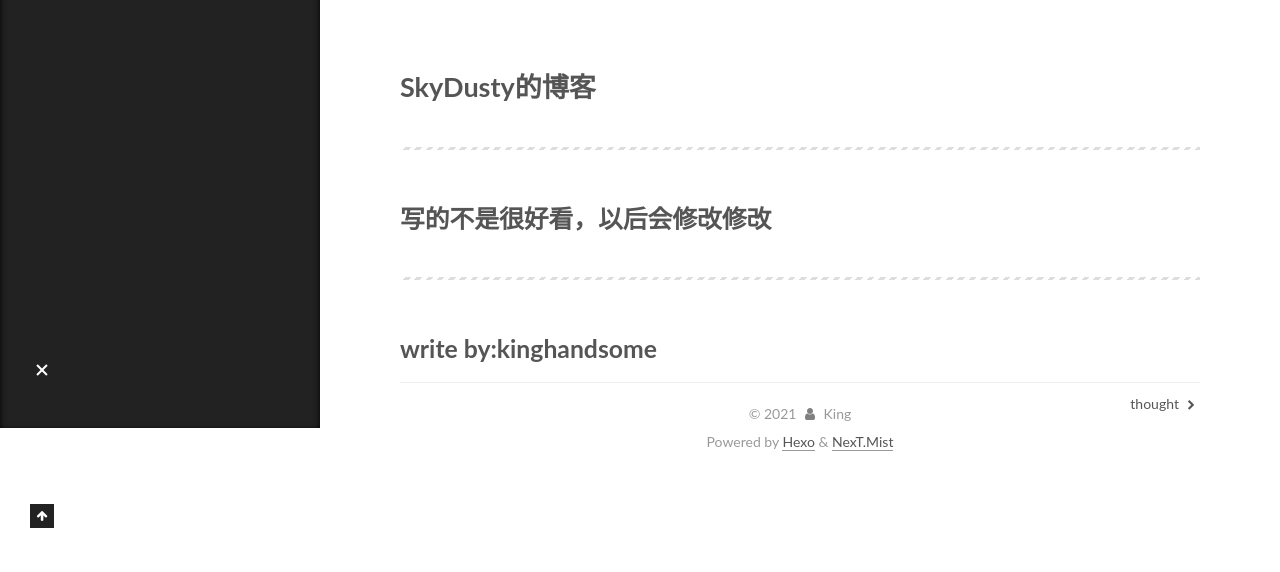
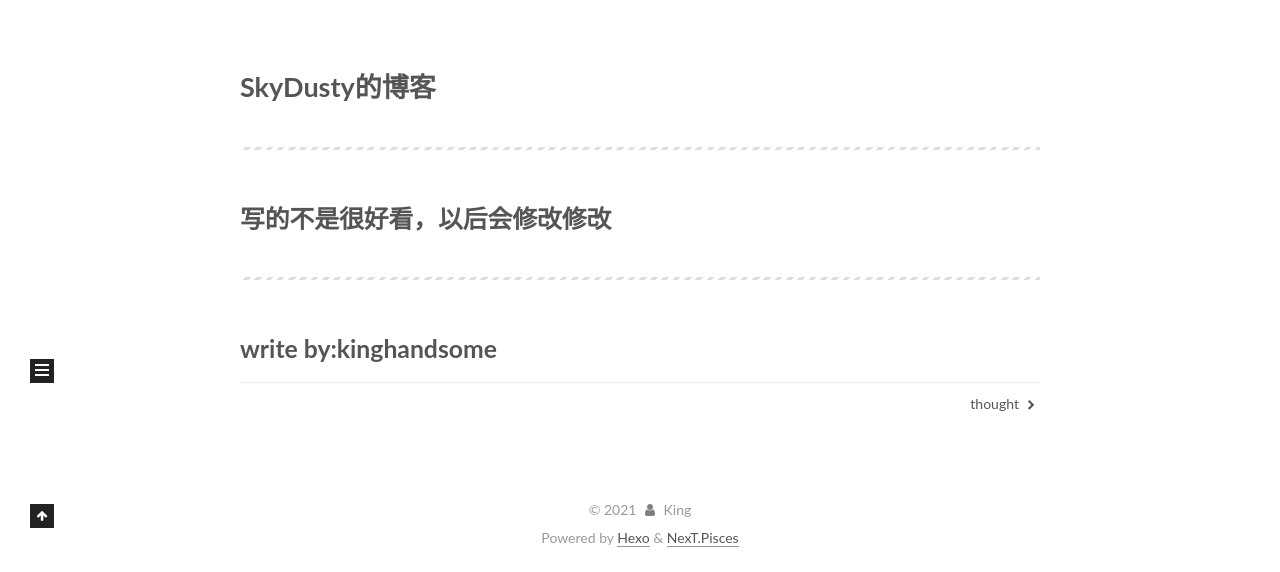
Before and after one commit to SkyDusty/SkyDusty.github.io, a plain HTML site: page 2021/03/09/hello-world/index.html in a window 1280 px wide. Shown: the part 372-944 px from the top of the page. Before the commit the page ends 848 px from the top, so only its background shows below. Drawn offline with Linux system fonts and the light colour scheme.

Commit message:
Site updated: 2021-03-16 17:39:59

```diff
--- a/2021/03/09/hello-world/index.html
+++ b/2021/03/09/hello-world/index.html
@@ -17,7 +17,7 @@
 
 <script id="hexo-configurations">
     var NexT = window.NexT || {};
-    var CONFIG = {"hostname":"skydusty.github.io","root":"/","scheme":"Mist","version":"7.8.0","exturl":false,"sidebar":{"position":"left","display":"post","padding":18,"offset":12,"onmobile":false},"copycode":{"enable":false,"show_result":false,"style":null},"back2top":{"enable":true,"sidebar":false,"scrollpercent":false},"bookmark":{"enable":false,"color":"#222","save":"auto"},"fancybox":false,"mediumzoom":false,"lazyload":false,"pangu":false,"comments":{"style":"tabs","active":null,"storage":true,"lazyload":false,"nav":null},"algolia":{"hits":{"per_page":10},"labels":{"input_placeholder":"Search for Posts","hits_empty":"We didn't find any results for the search: ${query}","hits_stats":"${hits} results found in ${time} ms"}},"localsearch":{"enable":false,"trigger":"auto","top_n_per_article":1,"unescape":false,"preload":false},"motion":{"enable":true,"async":false,"transition":{"post_block":"fadeIn","post_header":"slideDownIn","post_body":"slideDownIn","coll_header":"slideLeftIn","sidebar":"slideUpIn"}}};
+    var CONFIG = {"hostname":"skydusty.github.io","root":"/","scheme":"Pisces","version":"7.8.0","exturl":false,"sidebar":{"position":"left","display":"post","padding":18,"offset":12,"onmobile":false},"copycode":{"enable":false,"show_result":false,"style":null},"back2top":{"enable":true,"sidebar":false,"scrollpercent":false},"bookmark":{"enable":false,"color":"#222","save":"auto"},"fancybox":false,"mediumzoom":false,"lazyload":false,"pangu":false,"comments":{"style":"tabs","active":null,"storage":true,"lazyload":false,"nav":null},"algolia":{"hits":{"per_page":10},"labels":{"input_placeholder":"Search for Posts","hits_empty":"We didn't find any results for the search: ${query}","hits_stats":"${hits} results found in ${time} ms"}},"localsearch":{"enable":false,"trigger":"auto","top_n_per_article":1,"unescape":false,"preload":false},"motion":{"enable":true,"async":false,"transition":{"post_block":"fadeIn","post_header":"slideDownIn","post_body":"slideDownIn","coll_header":"slideLeftIn","sidebar":"slideUpIn"}}};
   </script>
 
   <meta name="description" content="SkyDusty的博客 写的不是很好看，以后会修改修改 write by:kinghandsome">
@@ -321,7 +321,7 @@
   </span>
   <span class="author" itemprop="copyrightHolder">King</span>
 </div>
-  <div class="powered-by">Powered by <a href="https://hexo.io/" class="theme-link" rel="noopener" target="_blank">Hexo</a> & <a href="https://mist.theme-next.org/" class="theme-link" rel="noopener" target="_blank">NexT.Mist</a>
+  <div class="powered-by">Powered by <a href="https://hexo.io/" class="theme-link" rel="noopener" target="_blank">Hexo</a> & <a href="https://pisces.theme-next.org/" class="theme-link" rel="noopener" target="_blank">NexT.Pisces</a>
   </div>
 
 
@@ -347,7 +347,7 @@
 <script src="/js/motion.js"></script>
 
 
-<script src="/js/schemes/muse.js"></script>
+<script src="/js/schemes/pisces.js"></script>
 
 
 <script src="/js/next-boot.js"></script>
```
Also changed, not shown: 2021/03/16/thought/index.html (+3 -3 lines), archives/2021/03/index.html (+3 -3 lines), archives/2021/index.html (+3 -3 lines), archives/index.html (+3 -3 lines), index.html (+3 -3 lines).
